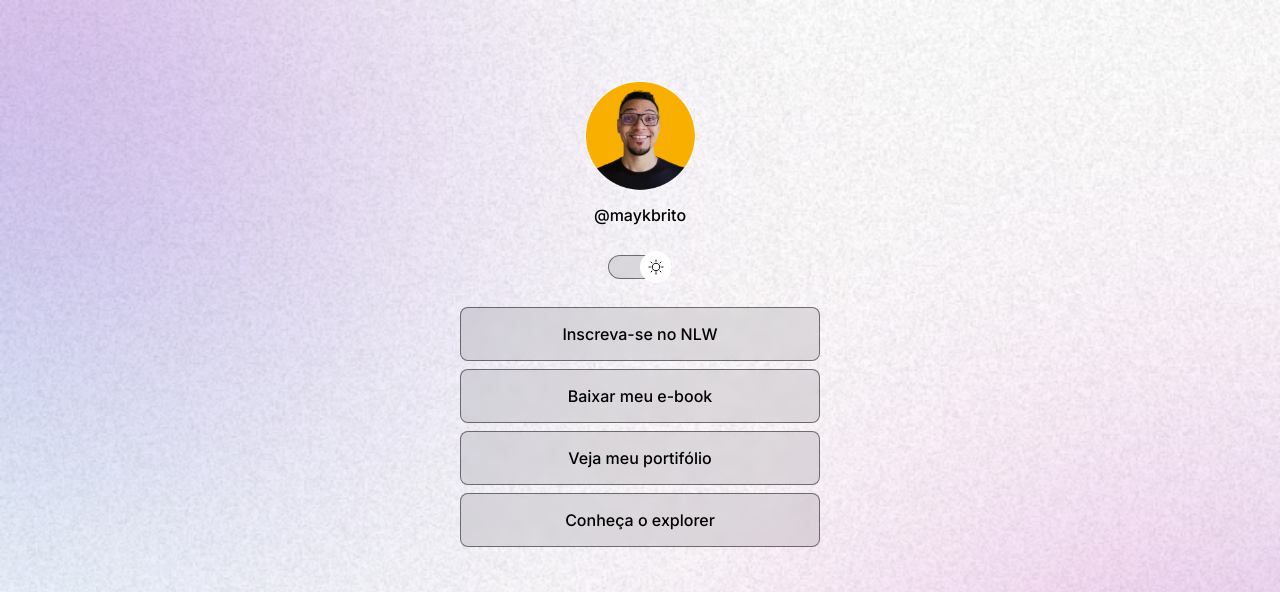
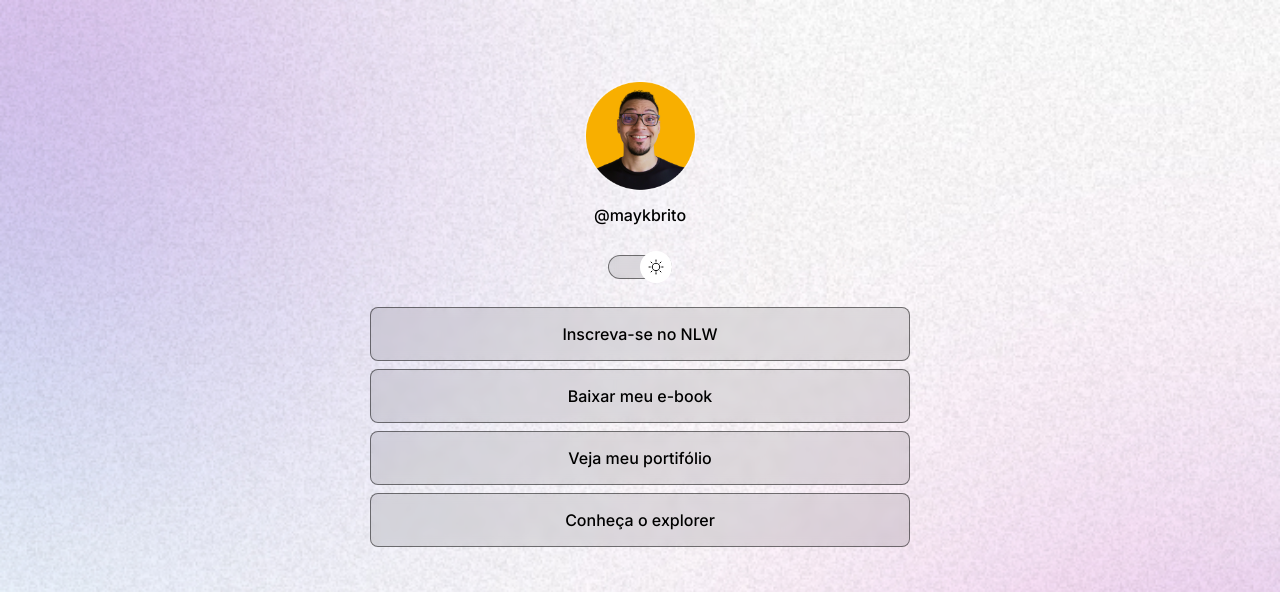
Before and after one commit to Ces4rGabriel/Social-Links, a plain HTML site: page index.html in a window 1280 px wide. Shown: the top 592 px of the page. Drawn offline with nearby package versions, Linux system fonts and the light colour scheme.

```diff
--- a/style.css
+++ b/style.css
@@ -40,8 +40,10 @@
 }
 
 #container {
-  width: 360px;
+  width: 100%;
+  max-width: 588px;
   margin: 56px auto 0px;
+  padding: 0px 24px;
 }
 
 
@@ -171,5 +173,12 @@
   color: var(--color-primary);
 }
 
+@media screen and (min-width: 768px) {
+  #container {
+    width: 768px;
+  }
+}
+
+
 
 /* Path: style.css */
```
